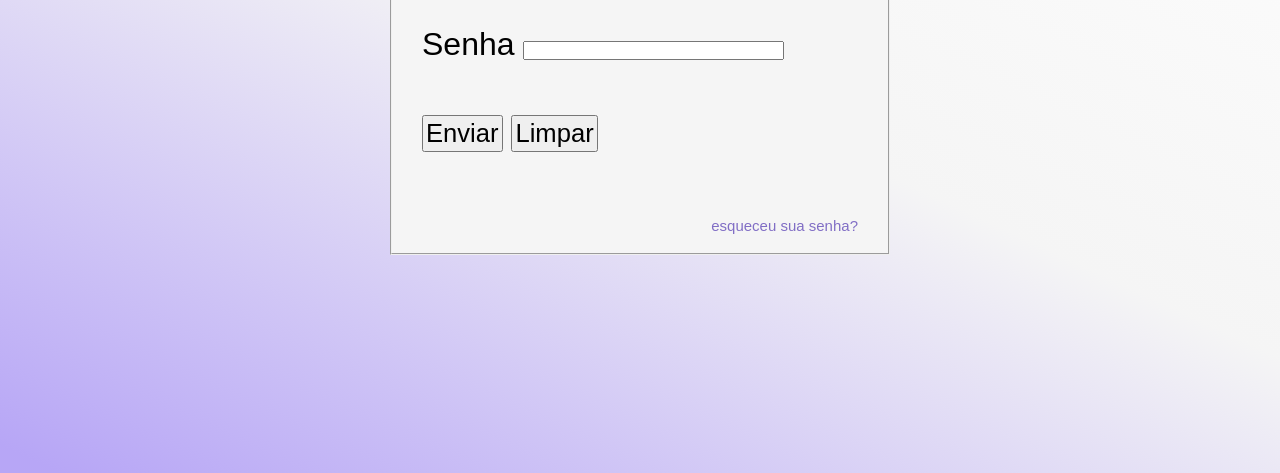
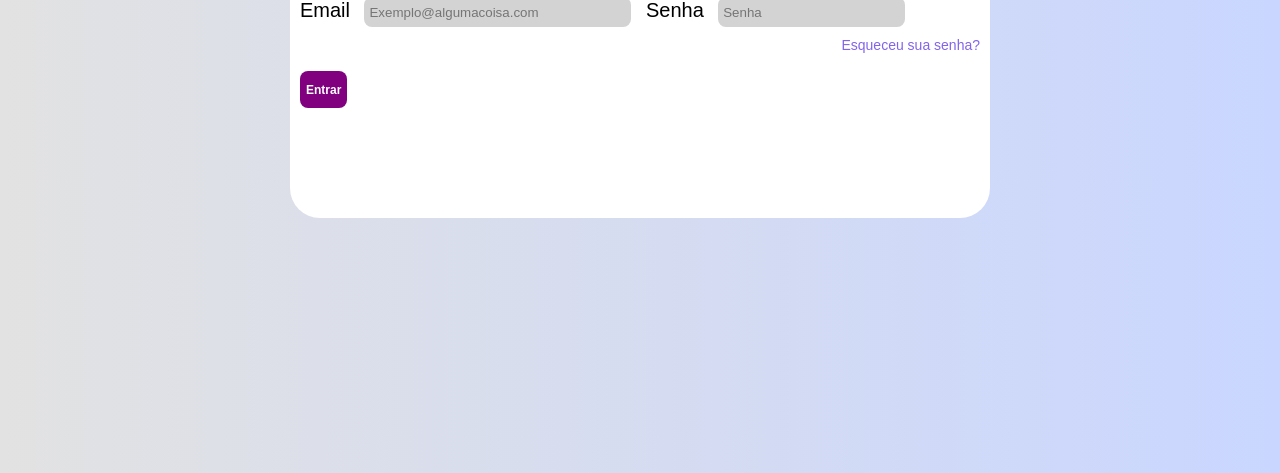
Before and after one commit to RafzVTI/Tente-logar, a plain HTML site: page index.html in a window 1280 px wide. Shown: the part 327-800 px from the top of the page. Drawn offline with Linux system fonts and the light colour scheme.

Commit message:
tá quase

```diff
--- a/index.html
+++ b/index.html
@@ -3,33 +3,20 @@
 <head>
     <meta charset="UTF-8">
     <meta name="viewport" content="width=device-width, initial-scale=1.0">
-    <title>Página de login</title>
+    <title>Login page</title>
     <link rel="stylesheet" href="style.css">
 </head>
 <body>
     <main>
-        <div class="caixa">
-            <form action="" method="post">
-                <fieldset>
-                    <legend>Login</legend>
-                    <form action="cadastro.html" autocomplete="on">
-                        <p>
-                            <label for="iemail">Email</label>
-                            <input type="email" name="email" id="iemail" placeholder="Exemplo@algumacoisa.com" required size="30">
-                        </p>
-                        <p>
-                            <label for="isenha">Senha</label>
-                            <input type="password" name="senha" id="isenha" maxlength="50" minlength="8" required size="30">
-                        </p>
-                        <p>
-                            <input  type="submit" value="Enviar" class="enviar">
-                            <input type="reset" value="Limpar" class="limpar">
-                        </p>
-                        <p class="esqueceu-senha">
-                            <a href="#">esqueceu sua senha?</a>
-                        </p>
-                    </form>
-                </fieldset>
+        <div class="entrar">
+            <form method="post">
+                <h1>Entrar</h1>
+                <label for="iemail">Email</label>
+                <input type="email" name="email" id="iemail" placeholder="Exemplo@algumacoisa.com" size="30">
+                <label for="isenha">Senha</label>
+                <input type="password" name="senha" id="isenha" placeholder="Senha" minlength="8" maxlength="20">
+                <a href="#"><p>Esqueceu sua senha?</p></a><br>
+                <button>Entrar</button>
             </form>
         </div>
     </main>
--- a/style.css
+++ b/style.css
@@ -6,56 +6,64 @@
 }
 
 body {
+    background-color: #c9d6ff;
+    background-image: linear-gradient(to right, #e2e2e2, #c9d6ff);
+    display: flex;
+    flex-direction: column;
+    height: 100vh;
+    align-items: center;
+    justify-content: center;
     font-family: Arial, Helvetica, sans-serif;
-    background-image: linear-gradient(25deg, #B7A6F6 2%, whitesmoke, white);
+}
+
+div.entrar {
+    border-radius: 30px;
+    background-color: white;
+    padding: 10px;
+    height: 270px;
+    width: 680px;
+}
+
+div.entrar h1 {
+    padding: 10px 10px 2px 10px;
 
 }
 
-main {
-    height: 100vh;
-    position: relative;
-}
-
-div.caixa {
-    width: 500px;
-    position: absolute;
-    top: 50%;
-    left: 50%;
-    transform: translate(-50%, -50%);
-}
-
-fieldset {
-    padding: 5px;
-    height: 350px;
-    background-color: whitesmoke;
-}
-
-form  p {
-    font-size: 2em;
-    padding: 25px;
-}
-
-input.enviar  {
-    padding: 2px;
-    font-size: 0.8em;
-
-}
-
-form input.limpar {
-    padding: 2px;
-    font-size: 0.8em;
-}
-p.esqueceu-senha {
+a {
+    text-decoration: none;
+    font-size: 14px;
+    color: #8264ec;
     text-align: right;
-}
-
-a {
-   text-decoration: none;
-   color: #816ec5 ;
-   font-size: 15px;
-
 }
 
 a:hover {
     text-decoration: underline;
 }
+
+div.entrar button {
+    border-radius: 8px;
+    padding: 5px;
+    text-align: center;
+    font-size: 12px;
+    font-weight: bolder;
+    border: 1px solid transparent;
+    color: white;
+    background-color: purple;
+    height: 37px;
+}
+
+
+
+label {
+    font-size: 20px;
+    padding-left: 0px;
+}
+
+input {
+    border: none;
+    background-color: lightgrey;
+    border-radius: 8px;
+    padding: 5px;
+    height: 20px;
+    margin: 10px;
+}
```
